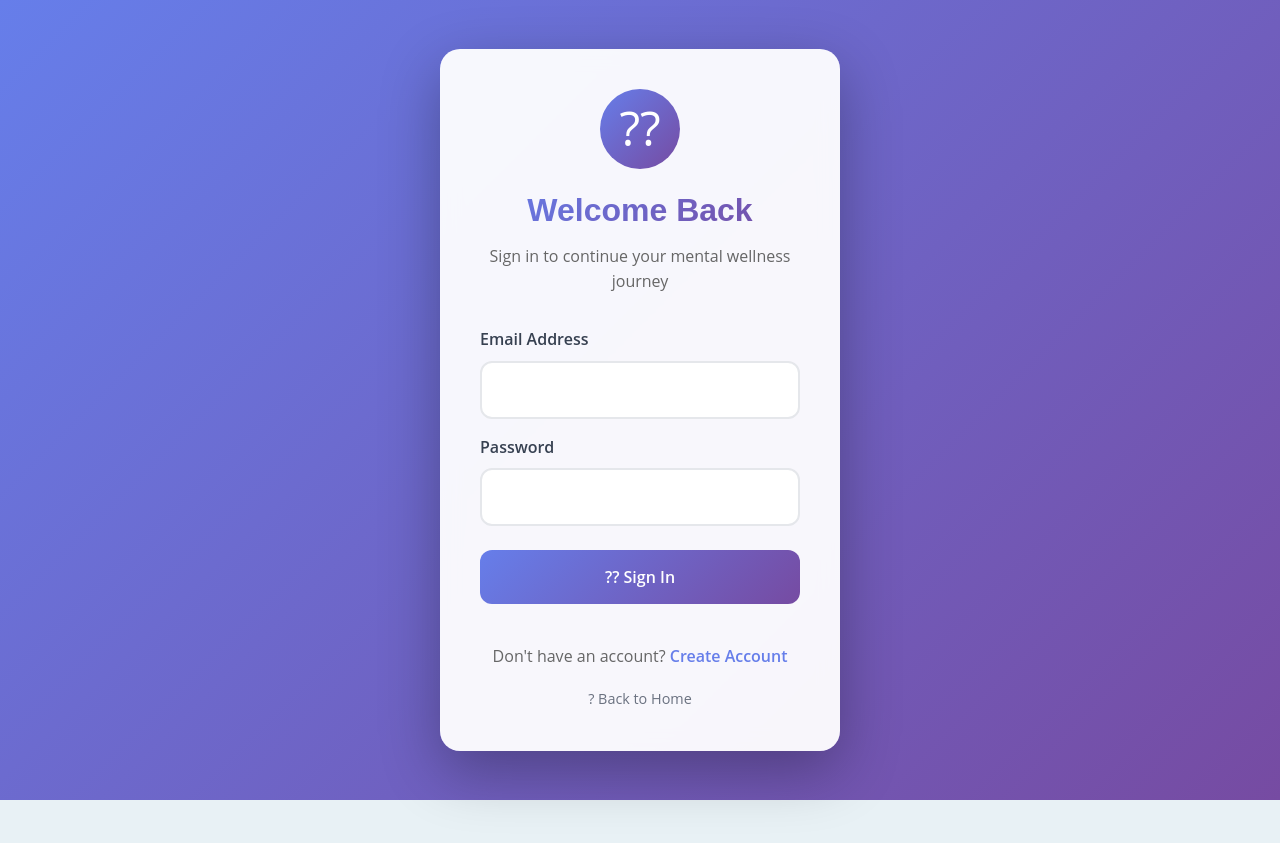
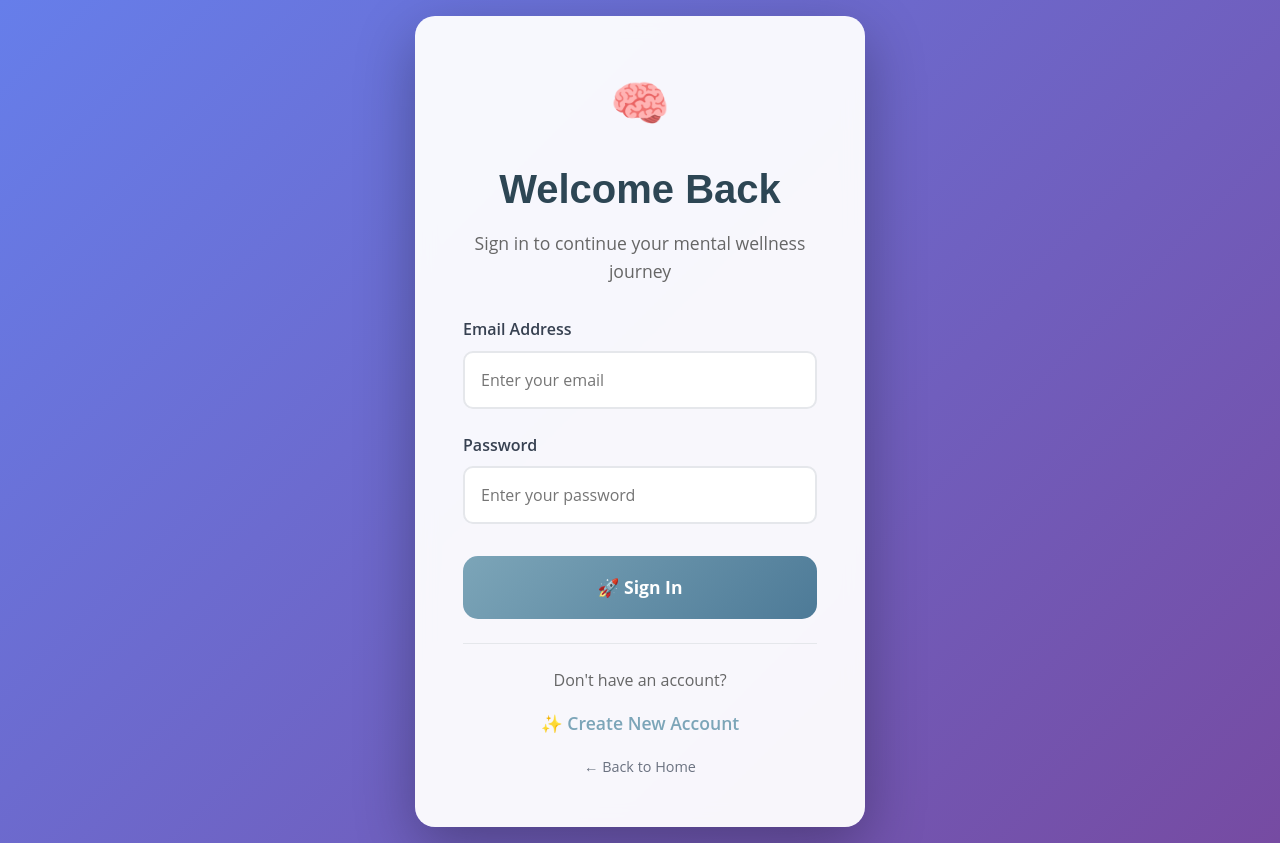
Before and after one commit to ditarira/mental-health-website, a React (Create React App) app in the folder frontend/: page /login in a window 1280 px wide. Before the commit the page ends 800 px from the top, so only its background shows below. Built offline with nearby package versions, Linux system fonts and the light colour scheme.

Commit message:
Update to beautiful login design with animations

```diff
--- a/frontend/src/pages/Login.js
+++ b/frontend/src/pages/Login.js
@@ -1,44 +1,68 @@
-import React, { useState } from 'react';
+import React, { useState, useEffect } from 'react';
 import { Link, useNavigate } from 'react-router-dom';
 import { useAuth } from '../contexts/AuthContext';
 
 const Login = () => {
-  const { login } = useAuth();
-  const navigate = useNavigate();
   const [formData, setFormData] = useState({
     email: '',
     password: ''
   });
+  const [error, setError] = useState('');
   const [loading, setLoading] = useState(false);
-  const [error, setError] = useState('');
 
-  const handleInputChange = (e) => {
-    const { name, value } = e.target;
-    setFormData(prev => ({
-      ...prev,
-      [name]: value
-    }));
+  const { login, user } = useAuth();
+  const navigate = useNavigate();
+
+  // Redirect if already logged in
+  useEffect(() => {
+    if (user) {
+      console.log('✅ User already logged in, redirecting to dashboard...');
+      navigate('/dashboard', { replace: true });
+    }
+  }, [user, navigate]);
+
+  const handleChange = (e) => {
+    setFormData({
+      ...formData,
+      [e.target.name]: e.target.value
+    });
+    // Clear error when user starts typing
+    if (error) setError('');
   };
 
   const handleSubmit = async (e) => {
     e.preventDefault();
+
+    if (!formData.email || !formData.password) {
+      setError('Please fill in all fields');
+      return;
+    }
+
+    setLoading(true);
     setError('');
-    setLoading(true);
 
     try {
+      console.log('🔐 Attempting login...');
       const result = await login(formData);
 
       if (result.success) {
-        navigate('/dashboard');
+        console.log('✅ Login successful! Redirecting to dashboard...');
+        // The useEffect above will handle the redirect when user state updates
       } else {
         setError(result.error || 'Login failed');
       }
-    } catch (error) {
-      setError('Login failed. Please try again.');
+    } catch (err) {
+      console.error('❌ Login error:', err);
+      setError('An unexpected error occurred');
     } finally {
       setLoading(false);
     }
   };
+
+  // Don't render login form if user is already logged in
+  if (user) {
+    return <div>Redirecting...</div>;
+  }
 
   return (
     <div style={{
@@ -52,135 +76,215 @@ const Login = () => {
       <div style={{
         background: 'rgba(255, 255, 255, 0.95)',
         borderRadius: '20px',
-        padding: '2.5rem',
+        padding: '3rem',
         boxShadow: '0 20px 60px rgba(0, 0, 0, 0.3)',
-        backdropFilter: 'blur(10px)',
         width: '100%',
-        maxWidth: '400px'
+        maxWidth: '450px',
+        backdropFilter: 'blur(10px)'
       }}>
+        {/* Header */}
         <div style={{ textAlign: 'center', marginBottom: '2rem' }}>
           <div style={{
             fontSize: '3rem',
-            marginBottom: '1rem',
-            background: 'linear-gradient(135deg, #667eea, #764ba2)',
-            borderRadius: '50%',
-            width: '80px',
-            height: '80px',
-            display: 'flex',
-            alignItems: 'center',
-            justifyContent: 'center',
-            margin: '0 auto 1rem'
-          }}>
-            <span style={{ color: 'white' }}>??</span>
-          </div>
+            marginBottom: '1rem'
+          }}>🧠</div>
           <h1 style={{
-            fontSize: '2rem',
+            color: '#2d4654',
+            fontSize: '2.5rem',
             fontWeight: 'bold',
-            background: 'linear-gradient(135deg, #667eea, #764ba2)',
-            backgroundClip: 'text',
-            WebkitBackgroundClip: 'text',
-            WebkitTextFillColor: 'transparent',
             marginBottom: '0.5rem'
           }}>
             Welcome Back
           </h1>
-          <p style={{ color: '#666', fontSize: '1rem' }}>
+          <p style={{
+            color: '#666',
+            fontSize: '1.1rem'
+          }}>
             Sign in to continue your mental wellness journey
           </p>
         </div>
 
+        {/* Error Message */}
         {error && (
           <div style={{
-            background: '#fee2e2',
-            color: '#dc2626',
+            background: '#fee',
+            color: '#c53030',
             padding: '1rem',
-            borderRadius: '12px',
+            borderRadius: '10px',
             marginBottom: '1.5rem',
+            border: '1px solid #fecaca',
+            textAlign: 'center',
             fontSize: '0.9rem'
           }}>
             {error}
           </div>
         )}
 
+        {/* Login Form */}
         <form onSubmit={handleSubmit}>
-          <div style={{ marginBottom: '1rem' }}>
-            <label style={{ display: 'block', fontWeight: '600', marginBottom: '0.5rem', color: '#374151' }}>
+          {/* Email Field */}
+          <div style={{ marginBottom: '1.5rem' }}>
+            <label style={{
+              display: 'block',
+              marginBottom: '0.5rem',
+              color: '#374151',
+              fontWeight: '600'
+            }}>
               Email Address
             </label>
             <input
               type="email"
               name="email"
               value={formData.email}
-              onChange={handleInputChange}
+              onChange={handleChange}
+              disabled={loading}
               style={{
                 width: '100%',
                 padding: '1rem',
                 border: '2px solid #e5e7eb',
-                borderRadius: '12px',
+                borderRadius: '10px',
                 fontSize: '1rem',
-                outline: 'none',
+                transition: 'all 0.3s ease',
+                backgroundColor: loading ? '#f9fafb' : 'white',
+                cursor: loading ? 'not-allowed' : 'text',
                 boxSizing: 'border-box'
               }}
-              required
+              placeholder="Enter your email"
+              onFocus={(e) => {
+                e.target.style.borderColor = '#7ca5b8';
+                e.target.style.boxShadow = '0 0 0 3px rgba(124, 165, 184, 0.1)';
+              }}
+              onBlur={(e) => {
+                e.target.style.borderColor = '#e5e7eb';
+                e.target.style.boxShadow = 'none';
+              }}
             />
           </div>
 
-          <div style={{ marginBottom: '1.5rem' }}>
-            <label style={{ display: 'block', fontWeight: '600', marginBottom: '0.5rem', color: '#374151' }}>
+          {/* Password Field */}
+          <div style={{ marginBottom: '2rem' }}>
+            <label style={{
+              display: 'block',
+              marginBottom: '0.5rem',
+              color: '#374151',
+              fontWeight: '600'
+            }}>
               Password
             </label>
             <input
               type="password"
               name="password"
               value={formData.password}
-              onChange={handleInputChange}
+              onChange={handleChange}
+              disabled={loading}
               style={{
                 width: '100%',
                 padding: '1rem',
                 border: '2px solid #e5e7eb',
-                borderRadius: '12px',
+                borderRadius: '10px',
                 fontSize: '1rem',
-                outline: 'none',
+                transition: 'all 0.3s ease',
+                backgroundColor: loading ? '#f9fafb' : 'white',
+                cursor: loading ? 'not-allowed' : 'text',
                 boxSizing: 'border-box'
               }}
-              required
+              placeholder="Enter your password"
+              onFocus={(e) => {
+                e.target.style.borderColor = '#7ca5b8';
+                e.target.style.boxShadow = '0 0 0 3px rgba(124, 165, 184, 0.1)';
+              }}
+              onBlur={(e) => {
+                e.target.style.borderColor = '#e5e7eb';
+                e.target.style.boxShadow = 'none';
+              }}
             />
           </div>
 
+          {/* Submit Button */}
           <button
             type="submit"
             disabled={loading}
             style={{
               width: '100%',
-              background: loading ? '#9ca3af' : 'linear-gradient(135deg, #667eea, #764ba2)',
+              background: loading
+                ? 'linear-gradient(135deg, #9ca3af, #6b7280)'
+                : 'linear-gradient(135deg, #7ca5b8, #4d7a97)',
               color: 'white',
+              padding: '1.2rem',
               border: 'none',
-              padding: '1rem',
-              borderRadius: '12px',
-              fontSize: '1rem',
-              fontWeight: '600',
+              borderRadius: '15px',
+              fontSize: '1.1rem',
+              fontWeight: 'bold',
               cursor: loading ? 'not-allowed' : 'pointer',
-              marginBottom: '1rem'
+              transition: 'all 0.3s ease',
+              marginBottom: '1.5rem'
+            }}
+            onMouseOver={(e) => {
+              if (!loading) {
+                e.target.style.transform = 'translateY(-2px)';
+                e.target.style.boxShadow = '0 10px 25px rgba(124, 165, 184, 0.4)';
+              }
+            }}
+            onMouseOut={(e) => {
+              if (!loading) {
+                e.target.style.transform = 'translateY(0)';
+                e.target.style.boxShadow = 'none';
+              }
             }}
           >
-            {loading ? 'Signing In...' : '?? Sign In'}
+            {loading ? (
+              <span style={{ display: 'flex', alignItems: 'center', justifyContent: 'center' }}>
+                <span style={{
+                  display: 'inline-block',
+                  width: '20px',
+                  height: '20px',
+                  border: '2px solid transparent',
+                  borderTop: '2px solid white',
+                  borderRadius: '50%',
+                  animation: 'spin 1s linear infinite',
+                  marginRight: '0.5rem'
+                }}></span>
+                Signing In...
+              </span>
+            ) : (
+              '🚀 Sign In'
+            )}
           </button>
         </form>
 
-        <div style={{ textAlign: 'center', marginTop: '1.5rem' }}>
-          <span style={{ color: '#666' }}>Don't have an account? </span>
+        {/* Register Link */}
+        <div style={{
+          textAlign: 'center',
+          paddingTop: '1.5rem',
+          borderTop: '1px solid #e5e7eb'
+        }}>
+          <p style={{
+            color: '#666',
+            marginBottom: '1rem'
+          }}>
+            Don't have an account?
+          </p>
           <Link
             to="/register"
             style={{
-              color: '#667eea',
+              color: '#7ca5b8',
               textDecoration: 'none',
-              fontWeight: '600'
+              fontWeight: '600',
+              fontSize: '1.1rem',
+              transition: 'color 0.3s ease'
+            }}
+            onMouseOver={(e) => {
+              e.target.style.color = '#4d7a97';
+            }}
+            onMouseOut={(e) => {
+              e.target.style.color = '#7ca5b8';
             }}
           >
-            Create Account
+            ✨ Create New Account
           </Link>
         </div>
 
+        {/* Back to Home Link */}
         <div style={{ textAlign: 'center', marginTop: '1rem' }}>
           <Link
             to="/"
@@ -190,10 +294,18 @@ const Login = () => {
               fontSize: '0.9rem'
             }}
           >
-            ? Back to Home
+            ← Back to Home
           </Link>
         </div>
       </div>
+
+      {/* Loading Animation Styles */}
+      <style>{`
+        @keyframes spin {
+          0% { transform: rotate(0deg); }
+          100% { transform: rotate(360deg); }
+        }
+      `}</style>
     </div>
   );
 };
```
